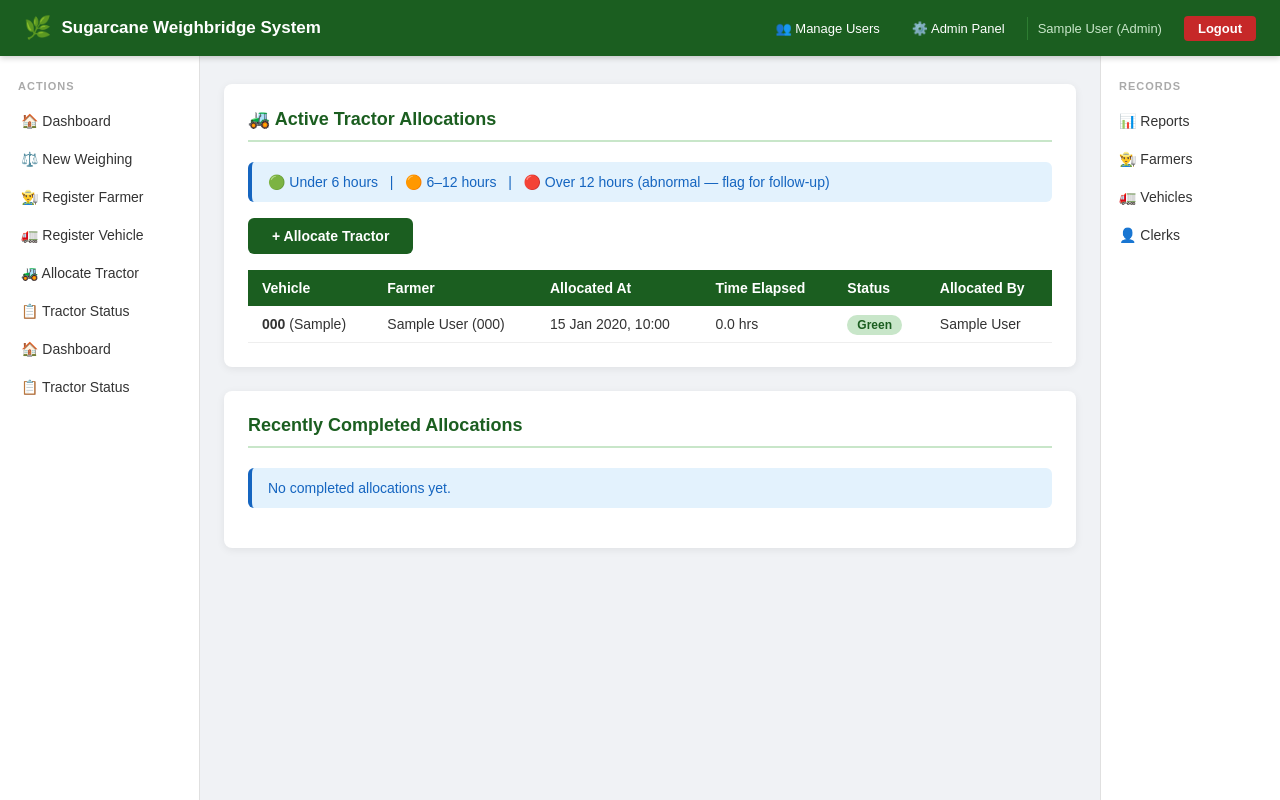
After one commit to Duncanlisutsa/sugarcane-weighbridge-system, a Django app: page /allocations/ in a window 1280 px wide. The commit adds this page. Run offline with Django 5.2, Linux system fonts and the light colour scheme; a user stored in the database is signed in; tables that the repository leaves empty hold one stand-in row (values such as "Sample post").

Commit message:
Included a tractor allocation module

```diff
--- a/weighapp/forms.py
+++ b/weighapp/forms.py
@@ -1,5 +1,5 @@
 from django import forms
-from .models import Farmer, Vehicle, WeighingTransaction
+from .models import Farmer, Vehicle, WeighingTransaction, TractorAllocation
 
 
 # ─────────────────────────────────────────
@@ -11,15 +11,17 @@ class GrossWeightForm(forms.Form):
         queryset=Farmer.objects.all(),
         empty_label="-- Select Farmer --",
         widget=forms.Select(attrs={
-            'class': 'form-control'
+            'class': 'form-control',
+            'id':    'id_farmer'
         })
     )
 
     vehicle = forms.ModelChoiceField(
         queryset=Vehicle.objects.all(),
-        empty_label="-- Select Vehicle --",
+        empty_label="-- Select Farmer First --",
         widget=forms.Select(attrs={
-            'class': 'form-control'
+            'class': 'form-control',
+            'id':    'id_vehicle'
         })
     )
 
@@ -42,6 +44,25 @@ class GrossWeightForm(forms.Form):
             'rows':        2
         })
     )
+
+    def clean(self):
+        cleaned_data = super().clean()
+        farmer  = cleaned_data.get('farmer')
+        vehicle = cleaned_data.get('vehicle')
+
+        if farmer and vehicle:
+            has_active_allocation = TractorAllocation.objects.filter(
+                farmer=farmer,
+                vehicle=vehicle,
+                status='active'
+            ).exists()
+            if not has_active_allocation:
+                raise forms.ValidationError(
+                    f"{vehicle.plate_number} is not currently allocated "
+                    f"to {farmer.full_name}. Allocate the tractor first."
+                )
+
+        return cleaned_data
 
 
 # ─────────────────────────────────────────
@@ -115,7 +136,7 @@ MAKE_MODEL_CHOICES = [
 
 
 class VehicleForm(forms.ModelForm):
-    field_order = ['plate_number', 'make_model', 'make_model_other', 'farmer']
+    field_order = ['plate_number', 'make_model', 'make_model_other']
 
     make_model = forms.ChoiceField(
         choices=MAKE_MODEL_CHOICES,
@@ -133,7 +154,7 @@ class VehicleForm(forms.ModelForm):
 
     class Meta:
         model  = Vehicle
-        fields = ['plate_number', 'make_model', 'farmer']
+        fields = ['plate_number', 'make_model']
         widgets = {
             'plate_number': forms.TextInput(attrs={
                 'placeholder': 'e.g. KCA 123A'
@@ -162,3 +183,33 @@ class VehicleForm(forms.ModelForm):
         if commit:
             instance.save()
         return instance
+
+
+# ─────────────────────────────────────────
+# TRACTOR ALLOCATION FORM
+# Assign a vehicle to a farmer for cane pickup.
+# Vehicle choices are limited to vehicles that
+# aren't already on an active allocation.
+# ─────────────────────────────────────────
+class AllocationForm(forms.Form):
+
+    farmer = forms.ModelChoiceField(
+        queryset=Farmer.objects.all(),
+        empty_label="-- Select Farmer --",
+        widget=forms.Select(attrs={'class': 'form-control'})
+    )
+
+    vehicle = forms.ModelChoiceField(
+        queryset=Vehicle.objects.none(),
+        empty_label="-- Select Available Vehicle --",
+        widget=forms.Select(attrs={'class': 'form-control'})
+    )
+
+    def __init__(self, *args, **kwargs):
+        super().__init__(*args, **kwargs)
+        allocated_vehicle_ids = TractorAllocation.objects.filter(
+            status='active'
+        ).values_list('vehicle_id', flat=True)
+        self.fields['vehicle'].queryset = Vehicle.objects.exclude(
+            id__in=allocated_vehicle_ids
+        ).order_by('plate_number')
--- a/weighapp/templates/weighapp/base.html
+++ b/weighapp/templates/weighapp/base.html
@@ -51,6 +51,7 @@
         .badge { padding: 3px 10px; border-radius: 20px; font-size: 12px; font-weight: bold; }
         .badge-green { background: #C8E6C9; color: #1B5E20; }
         .badge-yellow { background: #FFF9C4; color: #F57F17; }
+        .badge-orange { background: #FFE0B2; color: #E65100; }
         .badge-red { background: #FFCDD2; color: #C62828; }
     </style>
 </head>
@@ -78,9 +79,12 @@
         <a href="{% url 'weighing_step1' %}">⚖️ New Weighing</a>
         <a href="{% url 'register_farmer' %}">👨‍🌾 Register Farmer</a>
         <a href="{% url 'register_vehicle' %}">🚛 Register Vehicle</a>
+        <a href="{% url 'allocate_tractor' %}">🚜 Allocate Tractor</a>
+        <a href="{% url 'view_allocations' %}">📋 Tractor Status</a>
         {% endif %}
         {% if user.role == 'manager' or user.role == 'admin' %}
         <a href="{% url 'manager_dashboard' %}">🏠 Dashboard</a>
+        <a href="{% url 'view_allocations' %}">📋 Tractor Status</a>
         {% endif %}
     </div>
     <div class="main-content">
--- /dev/null
+++ b/weighapp/templates/weighapp/view_allocations.html
@@ -0,0 +1,92 @@
+{% extends 'weighapp/base.html' %}
+{% block title %}Tractor Allocations{% endblock %}
+{% block content %}
+
+<div class="card">
+    <h2>🚜 Active Tractor Allocations</h2>
+
+    <div class="alert alert-info">
+        🟢 Under 6 hours &nbsp; | &nbsp;
+        🟠 6–12 hours &nbsp; | &nbsp;
+        🔴 Over 12 hours (abnormal — flag for follow-up)
+    </div>
+
+    {% if user.role == 'clerk' or user.role == 'admin' %}
+    <a href="{% url 'allocate_tractor' %}" class="btn btn-green" style="margin-bottom:16px; display:inline-block; text-decoration:none;">
+        + Allocate Tractor
+    </a>
+    {% endif %}
+
+    {% if active_allocations %}
+    <div style="overflow-x:auto;">
+        <table>
+            <thead>
+                <tr>
+                    <th>Vehicle</th>
+                    <th>Farmer</th>
+                    <th>Allocated At</th>
+                    <th>Time Elapsed</th>
+                    <th>Status</th>
+                    <th>Allocated By</th>
+                </tr>
+            </thead>
+            <tbody>
+                {% for a in active_allocations %}
+                <tr>
+                    <td><strong>{{ a.vehicle.plate_number }}</strong> ({{ a.vehicle.make_model }})</td>
+                    <td>{{ a.farmer.full_name }} ({{ a.farmer.farmer_code }})</td>
+                    <td>{{ a.allocated_at|date:"d M Y, H:i" }}</td>
+                    <td>{{ a.hours_elapsed|floatformat:1 }} hrs</td>
+                    <td>
+                        <span class="badge badge-{{ a.status_color }}">
+                            {{ a.status_color|title }}
+                        </span>
+                    </td>
+                    <td>{{ a.allocated_by.full_name|default:"—" }}</td>
+                </tr>
+                {% endfor %}
+            </tbody>
+        </table>
+    </div>
+    {% else %}
+    <div class="alert alert-info">
+        No active allocations right now.
+    </div>
+    {% endif %}
+</div>
+
+<div class="card">
+    <h2>Recently Completed Allocations</h2>
+    {% if completed_allocations %}
+    <div style="overflow-x:auto;">
+        <table>
+            <thead>
+                <tr>
+                    <th>Vehicle</th>
+                    <th>Farmer</th>
+                    <th>Allocated At</th>
+                    <th>Released At</th>
+                    <th>Duration</th>
+                </tr>
+            </thead>
+            <tbody>
+                {% for a in completed_allocations %}
+                <tr>
+                    <td><strong>{{ a.vehicle.plate_number }}</strong></td>
+                    <td>{{ a.farmer.full_name }} ({{ a.farmer.farmer_code }})</td>
+                    <td>{{ a.allocated_at|date:"d M Y, H:i" }}</td>
+                    <td>{{ a.released_at|date:"d M Y, H:i" }}</td>
+                    <td>{{ a.hours_elapsed|floatformat:1 }} hrs</td>
+                </tr>
+                {% endfor %}
+            </tbody>
+        </table>
+    </div>
+    {% else %}
+    <div class="alert alert-info">
+        No completed allocations yet.
+    </div>
+    {% endif %}
+</div>
+
+{% endblock %}
--- a/weighapp/urls.py
+++ b/weighapp/urls.py
@@ -19,6 +19,11 @@ urlpatterns = [
     path('farmer/register/',  views.register_farmer,  name='register_farmer'),
     path('vehicle/register/', views.register_vehicle, name='register_vehicle'),
 
+    # Tractor allocation
+    path('allocate/',    views.allocate_tractor, name='allocate_tractor'),
+    path('allocations/', views.view_allocations, name='view_allocations'),
+    path('api/farmer-vehicle/<int:farmer_id>/', views.api_farmer_vehicle, name='api_farmer_vehicle'),
+
     #Reports
     path('reports/', views.reports, name='reports'),
     path('reports/export/', views.export_report_pdf, name='export_report_pdf'),
--- a/weighapp/views.py
+++ b/weighapp/views.py
@@ -1,10 +1,11 @@
 from django.shortcuts import render, redirect
+from django.http import JsonResponse
 from .sms import send_gross_weight_sms_async, send_completion_sms_async
 from .email_utils import send_gross_weight_email_async, send_completion_email_async
 from django.contrib.auth import authenticate, login, logout
 from django.contrib.auth.decorators import login_required
 from django.contrib import messages
-from .models import User, Farmer, Vehicle, WeighingTransaction, AuditLog
+from .models import User, Farmer, Vehicle, WeighingTransaction, AuditLog, TractorAllocation
 
 
 # ─────────────────────────────────────────
@@ -125,7 +126,7 @@ def get_client_ip(request):
     return request.META.get('REMOTE_ADDR')
 
 from django.utils import timezone
-from .forms import GrossWeightForm, TareWeightForm, FarmerForm, VehicleForm
+from .forms import GrossWeightForm, TareWeightForm, FarmerForm, VehicleForm, AllocationForm
 
 
 # ─────────────────────────────────────────
@@ -202,6 +203,13 @@ def weighing_step2(request, pk):
             transaction.tare_weight_kg = form.cleaned_data['tare_weight_kg']
             transaction.tare_time      = timezone.now()
             transaction.save()
+
+            # Weighing is complete — free up the vehicle for reallocation
+            TractorAllocation.objects.filter(
+                vehicle=transaction.vehicle,
+                farmer=transaction.farmer,
+                status='active'
+            ).update(status='completed', released_at=timezone.now())
 
             AuditLog.objects.create(
                 user       = request.user,
@@ -314,6 +322,84 @@ def register_vehicle(request):
             return redirect('clerk_dashboard')
 
     return render(request, 'weighapp/register_vehicle.html', {'form': form})
+
+
+# ─────────────────────────────────────────
+# ALLOCATE TRACTOR TO FARMER
+# ─────────────────────────────────────────
+@login_required(login_url='login')
+def allocate_tractor(request):
+    if request.user.role not in ['clerk', 'admin']:
+        return redirect('manager_dashboard')
+
+    form = AllocationForm()
+    if request.method == 'POST':
+        form = AllocationForm(request.POST)
+        if form.is_valid():
+            vehicle = form.cleaned_data['vehicle']
+            farmer  = form.cleaned_data['farmer']
+
+            # Guard against a stale dropdown / race condition where the
+            # vehicle got allocated between page load and submit
+            if TractorAllocation.objects.filter(vehicle=vehicle, status='active').exists():
+                messages.error(
+                    request,
+                    f"{vehicle.plate_number} is already allocated to a farmer."
+                )
+            else:
+                TractorAllocation.objects.create(
+                    vehicle      = vehicle,
+                    farmer       = farmer,
+                    allocated_by = request.user,
+                )
+                messages.success(
+                    request,
+                    f"{vehicle.plate_number} allocated to {farmer.full_name}."
+                )
+                return redirect('view_allocations')
+
+    return render(request, 'weighapp/allocate_tractor.html', {'form': form})
+
+
+# ─────────────────────────────────────────
+# TRACTOR ALLOCATION STATUS BOARD
+# ─────────────────────────────────────────
+@login_required(login_url='login')
+def view_allocations(request):
+    active_allocations = TractorAllocation.objects.filter(
+        status='active'
+    ).select_related('vehicle', 'farmer').order_by('allocated_at')
+
+    completed_allocations = TractorAllocation.objects.filter(
+        status='completed'
+    ).select_related('vehicle', 'farmer').order_by('-released_at')[:20]
+
+    context = {
+        'active_allocations':    active_allocations,
+        'completed_allocations': completed_allocations,
+    }
+    return render(request, 'weighapp/view_allocations.html', context)
+
+
+# ─────────────────────────────────────────
+# API: get a farmer's currently allocated vehicle
+# (used by weighing_step1 to filter the vehicle dropdown)
+# ─────────────────────────────────────────
+@login_required(login_url='login')
+def api_farmer_vehicle(request, farmer_id):
+    allocation = TractorAllocation.objects.filter(
+        farmer_id=farmer_id,
+        status='active'
+    ).select_related('vehicle').first()
+
+    if allocation:
+        return JsonResponse({
+            'has_vehicle':   True,
+            'vehicle_id':    allocation.vehicle.id,
+            'vehicle_label': f"{allocation.vehicle.plate_number} - {allocation.vehicle.make_model}",
+        })
+
+    return JsonResponse({'has_vehicle': False})
 
 
 # ─────────────────────────────────────────
@@ -617,6 +703,14 @@ def view_vehicles(request):
         return redirect('clerk_dashboard')
 
     vehicles = Vehicle.objects.all().order_by('plate_number')
+
+    active_allocations = {
+        a.vehicle_id: a
+        for a in TractorAllocation.objects.filter(status='active').select_related('farmer')
+    }
+    for v in vehicles:
+        v.current_allocation = active_allocations.get(v.id)
+
     context = {
         'vehicles': vehicles,
         'total': vehicles.count(),
```
Also changed, not shown: weighapp/admin.py (+12 -2 lines), weighapp/models.py (+65 -8 lines), weighapp/templates/allocate_tractor.html (added, +35 -0 lines), weighapp/templates/weighapp/view_vehicles.html (+18 -8 lines), weighapp/templates/weighapp/weighing_step1.html (+43 -1 lines), weighapp/migrations/0004_vehicle_allocation.py (added).
